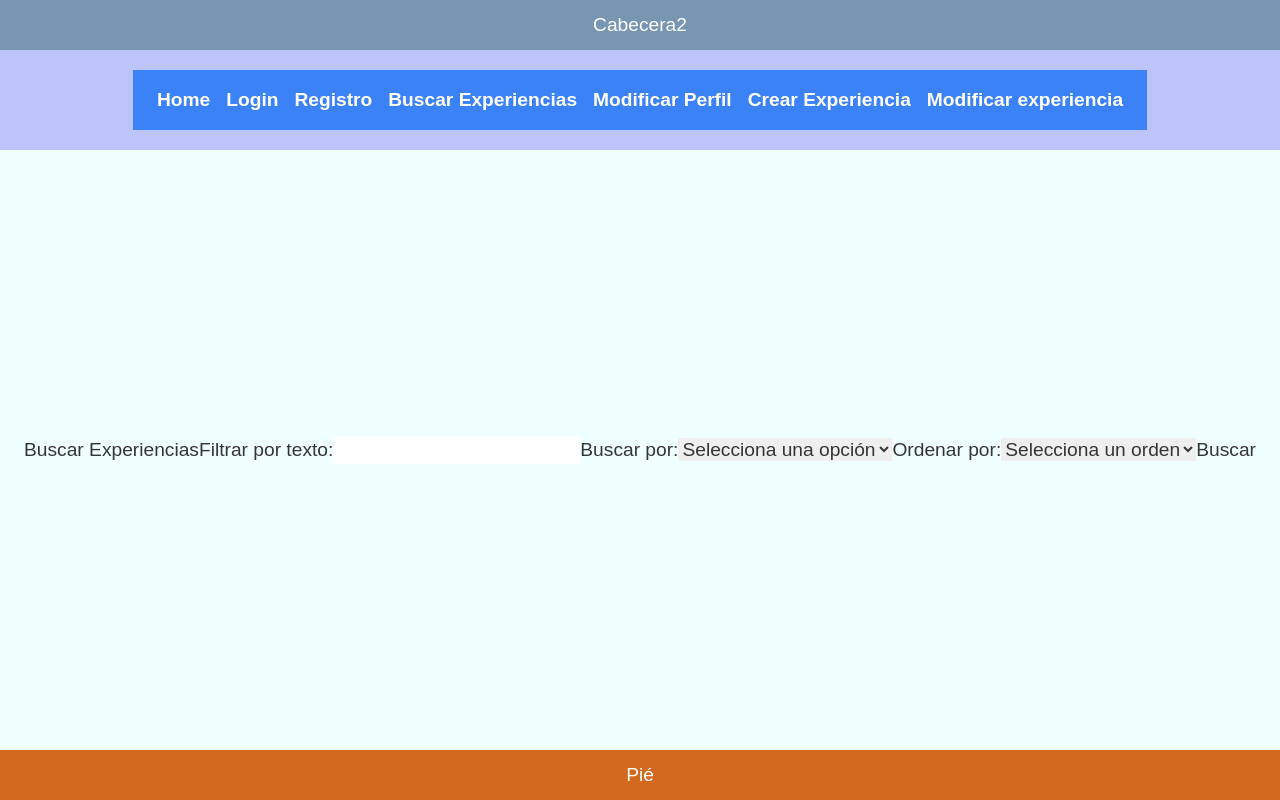
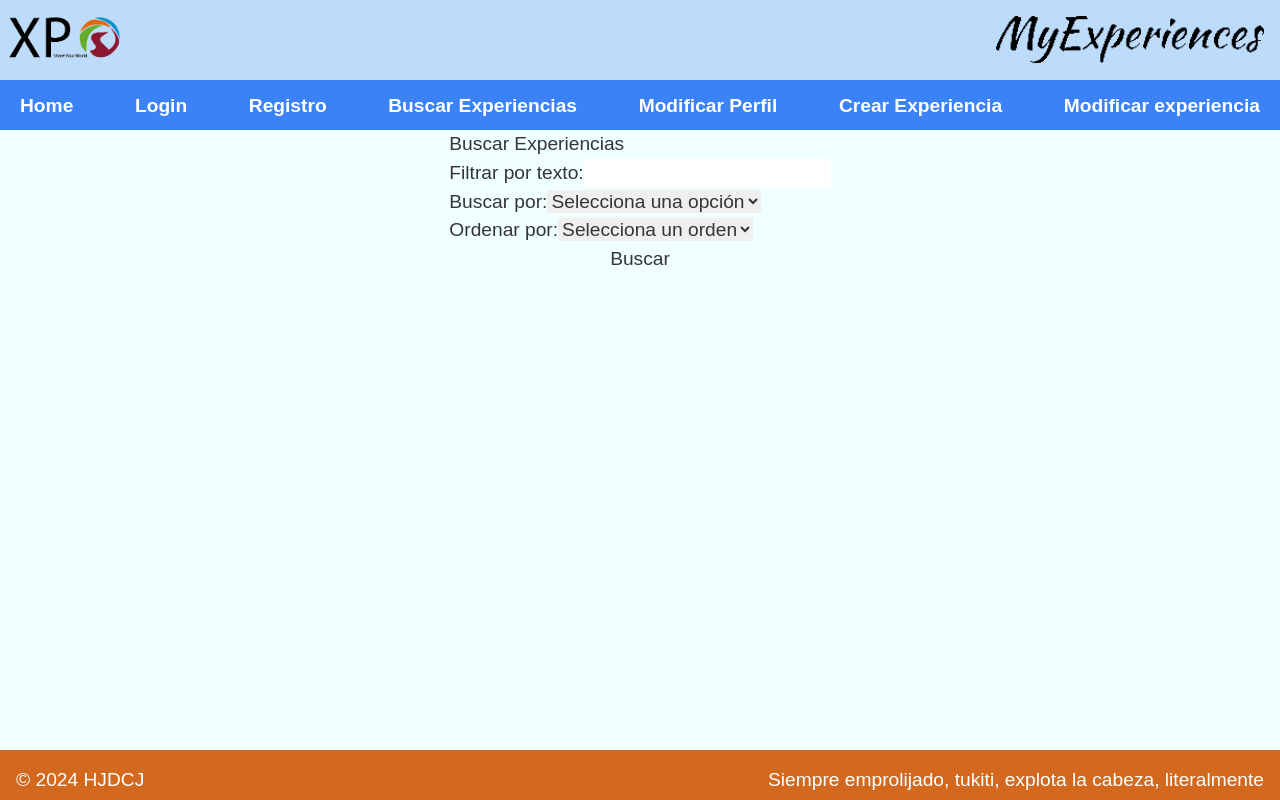
Before and after one commit to JuanGabrielCallejo/ExperienceProjectFRONT, a React (Vite) app: page /experiences in a window 1280 px wide. Built offline with nearby package versions, Linux system fonts and the light colour scheme.

Commit message:
esqueleto general grid flex operativo

```diff
--- a/src/Pages/CreateExperience.jsx
+++ b/src/Pages/CreateExperience.jsx
@@ -88,7 +88,7 @@ const CreateExperience = () => {
     );
   } else {
     return (
-      <>
+      <div className="flex flex-col">
         <div className="text-center mb-4">
           <h1 className="text-2xl font-bold text-gray-800">
             Crea tu experiencia
@@ -174,7 +174,7 @@ const CreateExperience = () => {
             Enviar
           </button>
         </form>
-      </>
+      </div>
     );
   }
 };
--- a/src/Pages/FilterExperience.jsx
+++ b/src/Pages/FilterExperience.jsx
@@ -2,10 +2,10 @@ import ExperienceFilterForm from "../components/ExperienceFilterForm";
 
 const FilterExperience = () => {
   return (
-    <>
+    <div className="flex flex-col">
       <h1>Buscar Experiencias</h1>
       <ExperienceFilterForm />
-    </>
+    </div>
   );
 };
 
--- a/src/components/ExperienceFilterForm.jsx
+++ b/src/components/ExperienceFilterForm.jsx
@@ -25,8 +25,7 @@ const ExperienceFilterForm = () => {
     try {
       if (!inputText) {
         const res = await fetch(
-          `${
-            import.meta.env.VITE_REACT_HOST
+          `${import.meta.env.VITE_REACT_HOST
           }/getexperiences?orderBy=${selectedOption}&orderDirection=${orderText}`
         );
 
@@ -40,8 +39,7 @@ const ExperienceFilterForm = () => {
         }
       } else {
         const res = await fetch(
-          `${
-            import.meta.env.VITE_REACT_HOST
+          `${import.meta.env.VITE_REACT_HOST
           }/getexperiences?orderBy=${selectedOption}&orderDirection=${orderText}&search=${inputText}`
         );
 
@@ -64,8 +62,8 @@ const ExperienceFilterForm = () => {
   };
 
   return (
-    <>
-      <form onSubmit={handleSubmit}>
+    <div className="flex flex-col">
+      <form onSubmit={handleSubmit} className="flex flex-col">
         <label htmlFor="inputText">
           Filtrar por texto:
           <input
@@ -105,7 +103,7 @@ const ExperienceFilterForm = () => {
         <button type="submit">Buscar</button>
       </form>
       <ul>{result ? <ExpList experience={result} /> : <></>}</ul>
-    </>
+    </div>
   );
 };
 
--- /dev/null
+++ b/src/components/Footer.jsx
@@ -0,0 +1,8 @@
+
+export const Footer = () => {
+  return (
+    <div className="p-4 flex justify-between ancho_total">
+      <div>© 2024 HJDCJ</div><div>Siempre emprolijado, tukiti, explota la cabeza, literalmente</div>
+    </div>
+  );
+};
--- a/src/components/Header.jsx
+++ b/src/components/Header.jsx
@@ -1,8 +1,8 @@
 
 export const Header = () => {
   return (
-    <div className="p-4 text-center flex justify-between">
-      <div>Cabecera</div><div>2</div>
+    <div className="p-2 flex justify-between ancho_total">
+      <img className="object-fit" src="../../public/img/prototipo1.png" /><img className="object-fit m-2" src="../../public/img/My experiences.png" ></img>
     </div>
   );
 };
--- a/src/components/Layout.jsx
+++ b/src/components/Layout.jsx
@@ -1,6 +1,7 @@
 import { Menu } from "./Menu";
 import { Header } from "./Header";
 import { Outlet } from "react-router-dom";
+import { Footer } from "./Footer";
 
 const Layout = () => {
   return (
@@ -15,7 +16,7 @@ const Layout = () => {
         <Outlet />
       </article>
       <footer>
-        Pié
+        <Footer />
       </footer>
     </main>
   );
--- a/src/components/Menu.jsx
+++ b/src/components/Menu.jsx
@@ -2,7 +2,7 @@ import { NavLink } from "react-router-dom";
 
 export const Menu = () => {
   return (
-    <div className="bg-blue-500 text-white p-4 text-center font-bold">
+    <div className="bg-blue-500 text-white p-3 font-bold flex justify-between ancho_total">
       <NavLink to="/" className="mx-2 hover:bg-blue-600">
         Home
       </NavLink>
--- a/src/index.css
+++ b/src/index.css
@@ -14,6 +14,7 @@ main {
   background-color: beige;
   display: grid;
   min-height: 100vh;
+  min-width: 100vw;
 
   grid-template-areas:
     "header"
@@ -22,22 +23,24 @@ main {
     "footer";
 
   /* Crea aquí la cuadrícula */
-  grid-template-rows: 50px 100px 4fr 50px;
+  grid-template-rows: 80px 50px 4fr 50px;
 }
 
 /* Estilo texto de las secciones */
 main > * {
-  align-items: center;
+  /* align-items: center; */
   color: #fff;
   display: flex;
-  justify-content: center;
+  /* justify-content: center; */
 }
 
 /* Estilo de cada elemento */
 /* Añade a cada uno el área correspondiente */
 header {
-  background-color: #7895b2;
+  background-color: #bddcfc;
   grid-area: header;
+  justify-content: center;
+  min-width: 100vw;
 }
 
 /* header .content {
@@ -50,17 +53,20 @@ header {
 nav {
   background-color: rgb(188, 196, 250);
   grid-area: nav;
+  justify-content: center;
 }
 
 article {
   background-color: azure;
   color: rgb(53, 53, 53);
   grid-area: article;
+  justify-content: center;
 }
 
 footer {
   background-color: chocolate;
   grid-area: footer;
+  justify-content: center;
 }
 /*
 @media (min-width: 768px) {
@@ -92,3 +98,7 @@ footer {
     grid-template-rows: 50px 100px 1fr 50px;
   }
 }*/
+
+.ancho_total {
+  min-width: 100vw;
+}
```
Also changed, not shown: public/img/My experiences.png (added), public/img/prototipo1.png (added).
